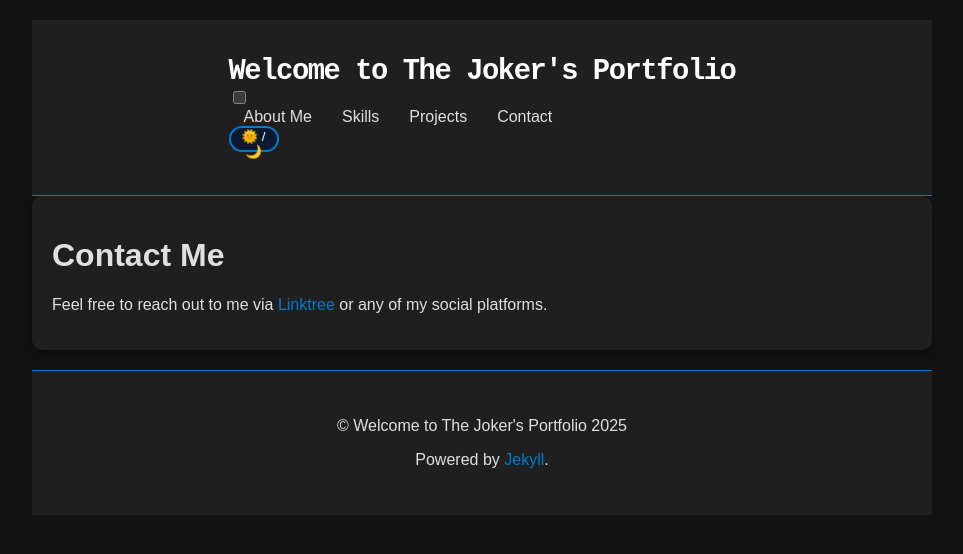
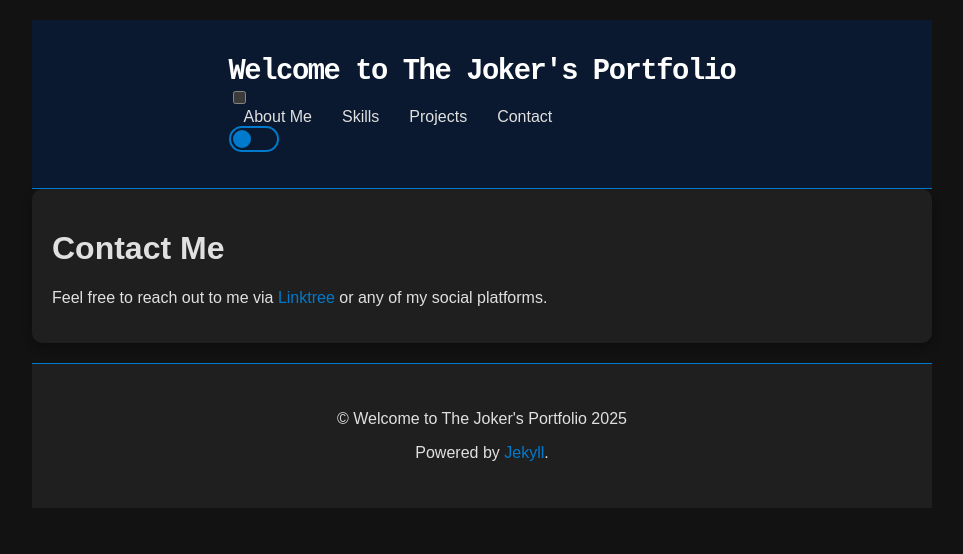
Before and after one commit to thejokers69/thejokers69, a Jekyll site: the page built from _pages/contact.md, in a window 1280 px wide. Shown: the top 554 px of the page, without its empty margins (158-1121 px from the left). Built offline with Jekyll 4.4.1, drawn with Linux system fonts in a browser that asks for light colours; nearby versions of some CDN libraries.

Commit message:
fix: Correct theme toggle functionality and styling consistency

```diff
--- a/_includes/header.html
+++ b/_includes/header.html
@@ -24,8 +24,6 @@
       </div>
     </nav>
 
-    <button id="theme-toggle" class="theme-toggle" aria-label="Change theme">
-      <span class="sun-moon"></span>
-    </button>
+    <button id="theme-toggle" class="theme-toggle">🌞 / 🌙</button>
   </div>
 </header>
--- a/_layouts/default.html
+++ b/_layouts/default.html
@@ -40,7 +40,9 @@
           </nav>
 
           <!-- Theme Toggle Button -->
-          <button id="theme-toggle" class="theme-toggle">🌞 / 🌙</button>
+          <button id="theme-toggle" class="theme-toggle" aria-label="Change theme">
+            <span class="sun-moon"></span>
+          </button>
         </div>
       </header>
 
--- a/assets/css/style.scss
+++ b/assets/css/style.scss
@@ -43,17 +43,17 @@
   position: sticky;
   top: 0;
   z-index: 100;
-  background-color: #1f1f1f; /* Fond sombre pour l'en-tête */
+  background-color: var(--bg-dark); /* Fond sombre pour l'en-tête */
   padding: 15px 20px;
   display: flex;
   justify-content: space-between;
   align-items: center;
-  border-bottom: 1px solid #007acc;
+  border-bottom: 1px solid var(--primary);
 }
 
 body.light .site-header {
-  background-color: #f5f5f5; /* Fond clair pour l'en-tête */
-  border-bottom: 1px solid #007acc;
+  background-color: var(--bg-light); /* Fond clair pour l'en-tête */
+  border-bottom: 1px solid var(--primary);
 }
 
 .site-title {
--- a/assets/js/main.js
+++ b/assets/js/main.js
@@ -5,23 +5,21 @@
   const themeToggle = document.getElementById("theme-toggle");
   const body = document.body;
 
-  // Vérifie si un thème est enregistré dans localStorage
-  const savedTheme = localStorage.getItem("theme");
-  if (savedTheme) {
-    body.classList.add(savedTheme);
-  } else {
-    body.classList.add("dark"); // Mode sombre par défaut
+  // Improved theme toggle with localStorage
+  function setTheme(theme) {
+    document.body.className = theme;
+    localStorage.setItem('theme', theme);
+    document.documentElement.style.setProperty('color-scheme', theme);
   }
 
-  // Basculer entre le mode clair et sombre
-  themeToggle.addEventListener("click", () => {
-    if (body.classList.contains("dark")) {
-      body.classList.replace("dark", "light");
-      localStorage.setItem("theme", "light");
-    } else {
-      body.classList.replace("light", "dark");
-      localStorage.setItem("theme", "dark");
-    }
+  // Initialisation
+  const currentTheme = localStorage.getItem('theme') || 'dark';
+  setTheme(currentTheme);
+
+  // Gestionnaire unique
+  document.getElementById('theme-toggle').addEventListener('click', () => {
+    const newTheme = document.body.classList.contains('dark') ? 'light' : 'dark';
+    setTheme(newTheme);
   });
 
   // Smooth scroll and intersection observer for animations
@@ -47,19 +45,4 @@
   document.querySelectorAll('.project-card, .skill-item').forEach((el) => {
     observer.observe(el);
   });
-
-  // Improved theme toggle with localStorage
-  function setTheme(theme) {
-    document.body.className = theme;
-    localStorage.setItem('theme', theme);
-    document.documentElement.style.setProperty('color-scheme', theme);
-  }
-
-  const currentTheme = localStorage.getItem('theme') || 'dark';
-  setTheme(currentTheme);
-
-  document.getElementById('theme-toggle').addEventListener('click', () => {
-    const newTheme = document.body.classList.contains('dark') ? 'light' : 'dark';
-    setTheme(newTheme);
-  });
 });
```
Also changed, not shown: _data/navigation.yml (+4 -4 lines).
